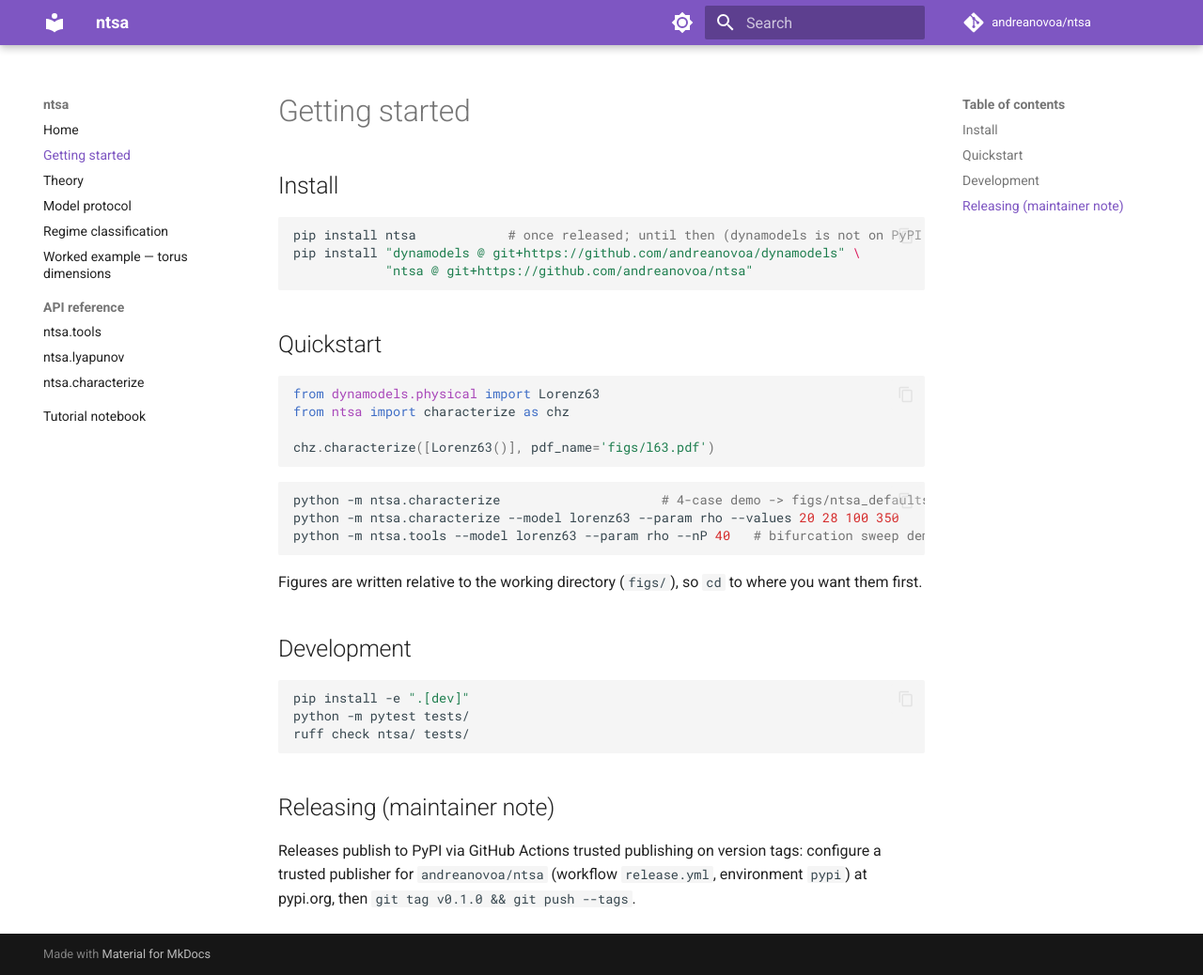
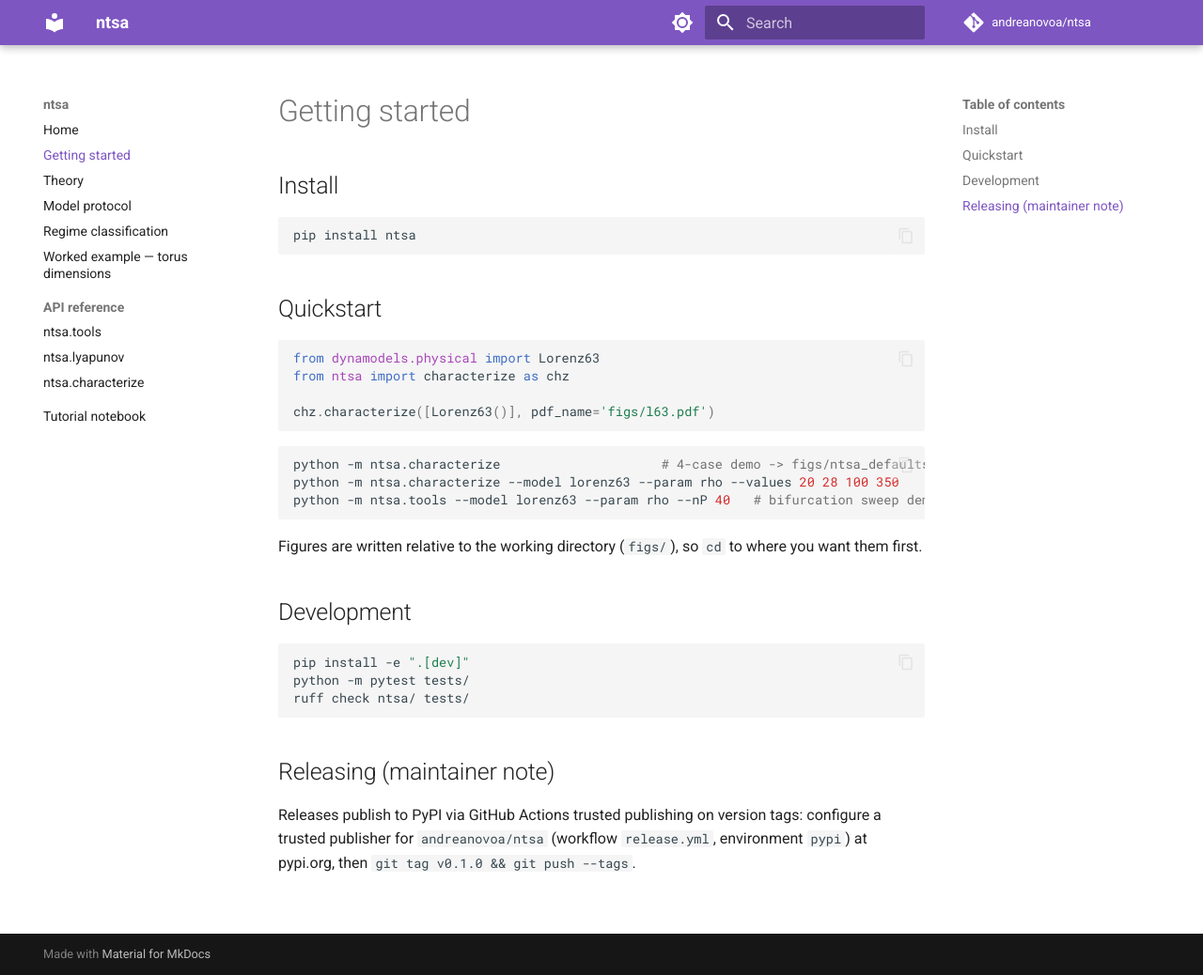
Before and after one commit to andreanovoa/ntsa, an MkDocs documentation site: the page built from docs/getting-started.md, in a window 1280 px wide and 1038 px high. Shown: the whole window at 94% size. Built offline with MkDocs 1.6.1 and Material for MkDocs 9.7.7, drawn with Linux system fonts in a browser that asks for light colours; comment, search, counter and statistics services are not loaded.

Commit message:
Install from PyPI (ntsa 0.1.0 published)

````diff
--- a/docs/getting-started.md
+++ b/docs/getting-started.md
@@ -3,9 +3,7 @@
 ## Install
 
 ```bash
-pip install ntsa            # once released; until then (dynamodels is not on PyPI yet either):
-pip install "dynamodels @ git+https://github.com/andreanovoa/dynamodels" \
-            "ntsa @ git+https://github.com/andreanovoa/ntsa"
+pip install ntsa
 ```
 
 ## Quickstart
````
Also changed, not shown: README.md (+1 -3 lines).
